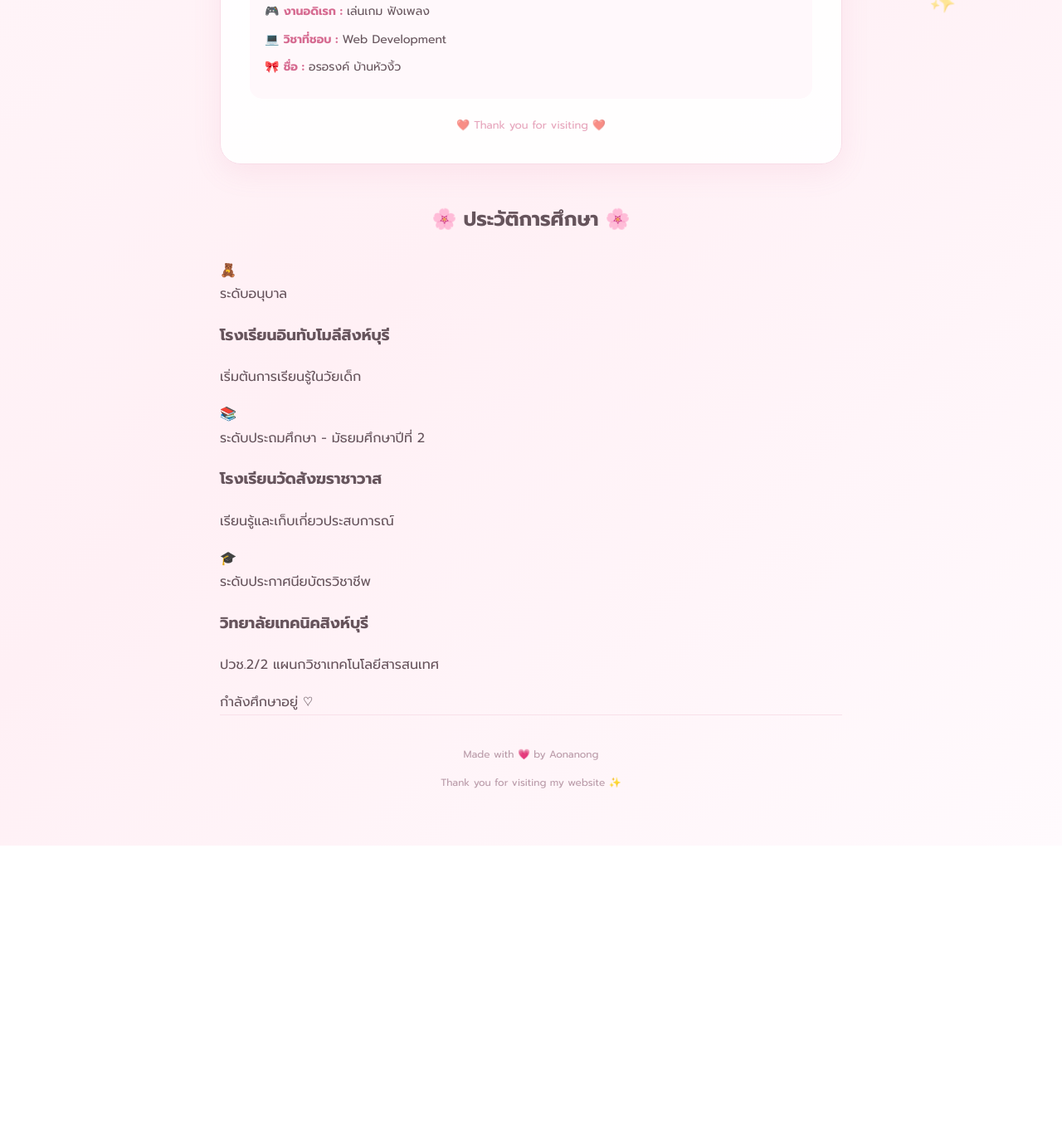
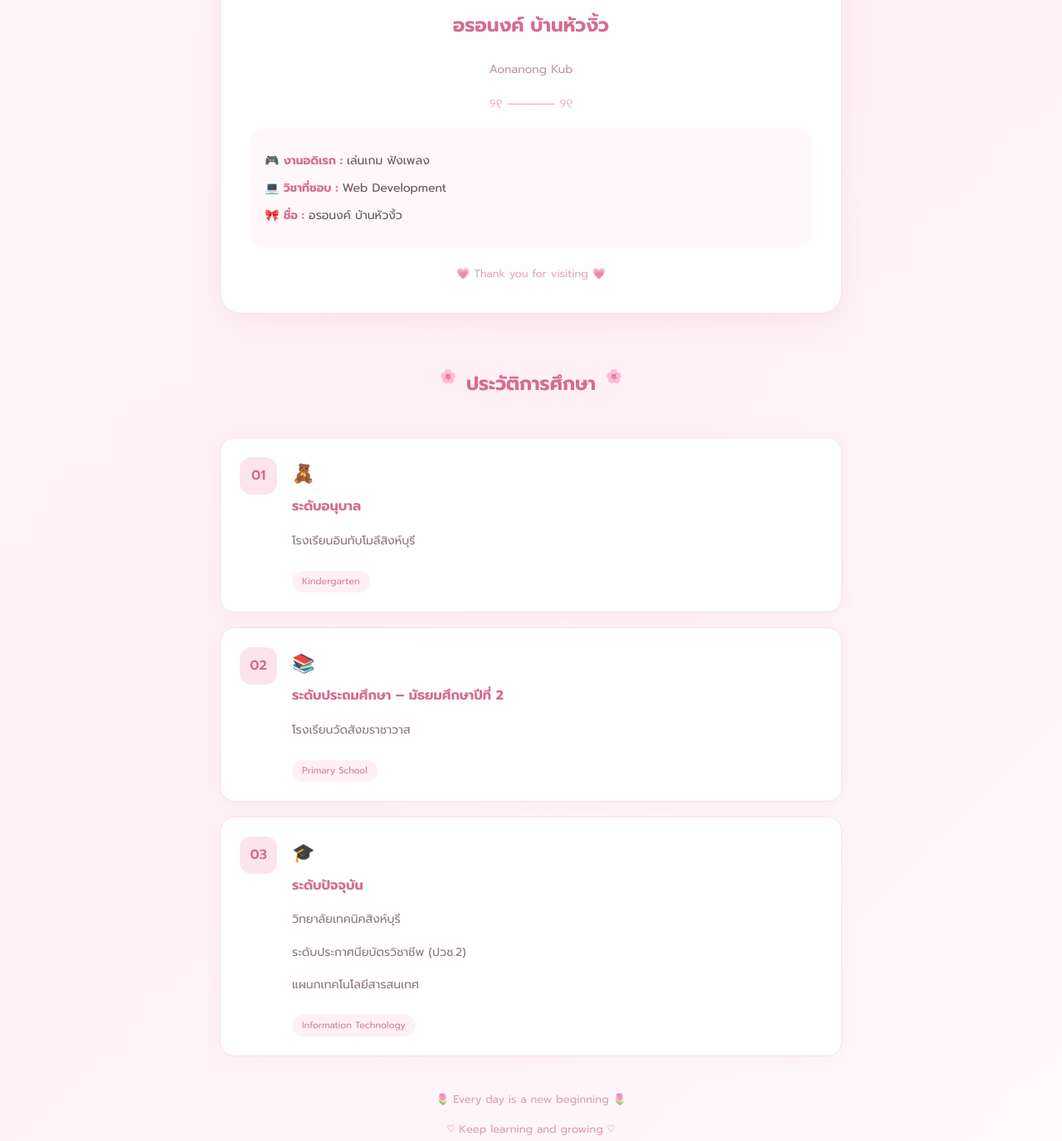
Before and after one commit to aonanong02/aonanong040, a plain HTML site: page index.html in a window 1280 px wide. Shown: the part 637-2012 px from the top of the page at 83% size. Before the commit the page ends 1656 px from the top, so only its background shows below. Drawn offline with Linux system fonts and the light colour scheme.

Commit message:
Update index.html

````diff
--- a/index.html
+++ b/index.html
@@ -1,24 +1,29 @@
-
+```html
 <!DOCTYPE html>
 <html lang="th">
 <head>
     <meta charset="UTF-8">
     <meta name="viewport" content="width=device-width, initial-scale=1.0">
     <title>ประวัติการศึกษา | Aonanong</title>
+
     <link rel="stylesheet" href="style.css">
+
     <link href="https://fonts.googleapis.com/css2?family=Prompt:wght@300;400;500;600;700&display=swap" rel="stylesheet">
 </head>
 
 <body>
 
-    <!-- Floating Emojis -->
-    <div class="floating flower">🌸</div>
-    <div class="floating heart">♡</div>
-    <div class="floating bow">🎀</div>
-    <div class="floating sparkle">✨</div>
+    <!-- อิโมจิตกแต่ง -->
+    <div class="floating">♡</div>
+    <div class="floating">✿</div>
+    <div class="floating">🎀</div>
+    <div class="floating">✨</div>
+    <div class="floating">♡</div>
 
     <!-- Header -->
     <header>
+        <span class="top-icon">🌷</span>
+        <h1>ประวัติการศึกษา</h1>
         <p>EDUCATION HISTORY</p>
         <div class="line"></div>
     </header>
@@ -31,12 +36,10 @@
             <div class="profile-label">MY PROFILE ♡</div>
 
             <div class="image-box">
-                <img src="./image/S__26984456.jpg"
-                     alt="รูปโปรไฟล์"
-                     class="profile-img">
+                <img src="profile.jpg" alt="รูปโปรไฟล์" class="profile-img">
             </div>
 
-            <h2>อรอรงค์ บ้านหัวงิ้ว</h2>
+            <h2>อรอนงค์ บ้านหัวงิ้ว</h2>
             <p class="english-name">Aonanong Kub</p>
 
             <div class="decoration">୨୧ ───── ୨୧</div>
@@ -44,57 +47,67 @@
             <div class="info">
                 <p>🎮 <strong>งานอดิเรก :</strong> เล่นเกม ฟังเพลง</p>
                 <p>💻 <strong>วิชาที่ชอบ :</strong> Web Development</p>
-                <p>🎀 <strong>ชื่อ :</strong> อรอรงค์ บ้านหัวงิ้ว</p>
+                <p>🎀 <strong>ชื่อ :</strong> อรอนงค์ บ้านหัวงิ้ว</p>
             </div>
 
-            <div class="heart">
-                ❤️ Thank you for visiting ❤️
-            </div>
+            <div class="heart">💗 Thank you for visiting 💗</div>
 
         </section>
 
         <!-- Education -->
-        <section class="education">
+        <div class="section-title">
+            <span>🌸</span>
+            <h2>ประวัติการศึกษา</h2>
+            <span>🌸</span>
+        </div>
 
-            <h2 class="section-title">🌸 ประวัติการศึกษา 🌸</h2>
+        <div class="timeline">
 
-            <div class="edu-card">
-                <div class="edu-icon">🧸</div>
-                <div class="edu-text">
-                    <span class="level">ระดับอนุบาล</span>
-                    <h3>โรงเรียนอินทับโมลีสิงห์บุรี</h3>
-                    <p>เริ่มต้นการเรียนรู้ในวัยเด็ก</p>
+            <section class="school">
+                <div class="number">01</div>
+                <div class="school-content">
+                    <span class="school-icon">🧸</span>
+                    <h3>ระดับอนุบาล</h3>
+                    <p>โรงเรียนอินทับโมลีสิงห์บุรี</p>
+                    <span class="tag">Kindergarten</span>
                 </div>
-            </div>
+            </section>
 
-            <div class="edu-card">
-                <div class="edu-icon">📚</div>
-                <div class="edu-text">
-                    <span class="level">ระดับประถมศึกษา - มัธยมศึกษาปีที่ 2</span>
-                    <h3>โรงเรียนวัดสังฆราชาวาส</h3>
-                    <p>เรียนรู้และเก็บเกี่ยวประสบการณ์</p>
+            <section class="school">
+                <div class="number">02</div>
+                <div class="school-content">
+                    <span class="school-icon">📚</span>
+                    <h3>ระดับประถมศึกษา – มัธยมศึกษาปีที่ 2</h3>
+                    <p>โรงเรียนวัดสังฆราชาวาส</p>
+                    <span class="tag">Primary School</span>
                 </div>
-            </div>
+            </section>
 
-            <div class="edu-card current">
-                <div class="edu-icon">🎓</div>
-                <div class="edu-text">
-                    <span class="level">ระดับประกาศนียบัตรวิชาชีพ</span>
-                    <h3>วิทยาลัยเทคนิคสิงห์บุรี</h3>
-                    <p>ปวช.2/2 แผนกวิชาเทคโนโลยีสารสนเทศ</p>
-                    <span class="current-label">กำลังศึกษาอยู่ ♡</span>
+            <section class="school">
+                <div class="number">03</div>
+                <div class="school-content">
+                    <span class="school-icon">🎓</span>
+                    <h3>ระดับปัจจุบัน</h3>
+                    <p>วิทยาลัยเทคนิคสิงห์บุรี</p>
+                    <p>ระดับประกาศนียบัตรวิชาชีพ (ปวช.2)</p>
+                    <p>แผนกเทคโนโลยีสารสนเทศ</p>
+                    <span class="tag">Information Technology</span>
                 </div>
-            </div>
+            </section>
 
-        </section>
+        </div>
 
-        <!-- Footer -->
-        <footer>
-            <p>Made with 💗 by Aonanong</p>
-            <p>Thank you for visiting my website ✨</p>
-        </footer>
+        <div class="bottom-text">
+            <p>🌷 Every day is a new beginning 🌷</p>
+            <p>♡ Keep learning and growing ♡</p>
+        </div>
 
     </main>
 
+    <footer>
+        <p>© 2026 Made with 💗 by Aonanong</p>
+    </footer>
+
 </body>
 </html>
+```
````
